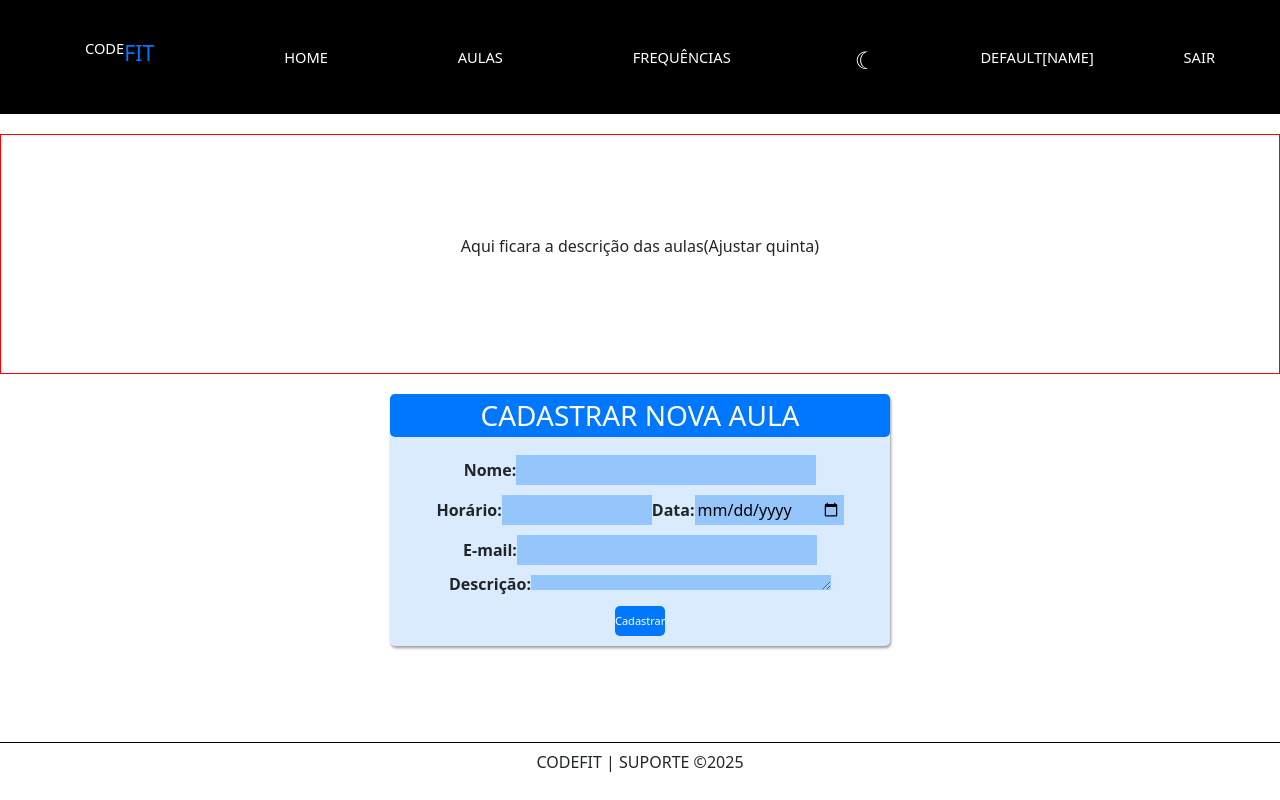
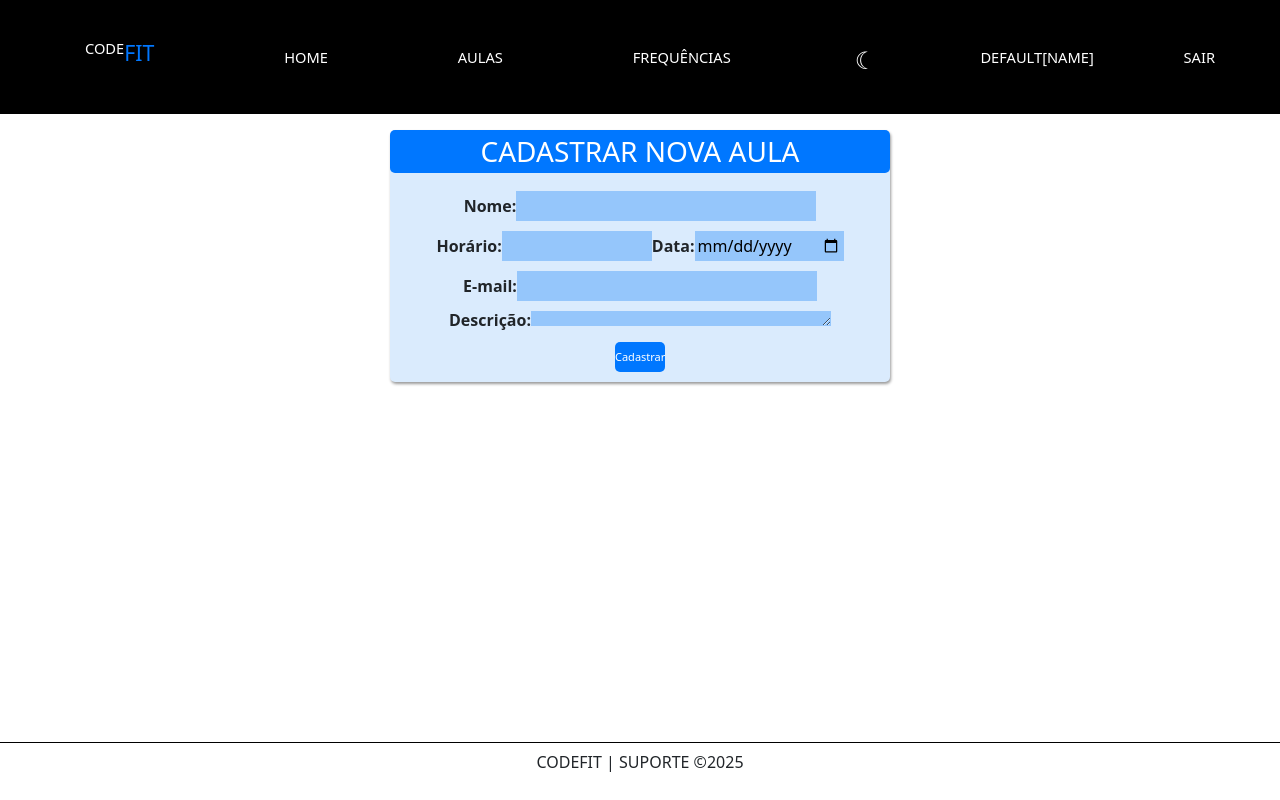
Before and after one commit to eu-nogueira/TCCmaisPraTI-Front, a React (Vite) app in the folder projectAcademy/: page /aulaInstrutor in a window 1280 px wide. Built offline with nearby package versions, Linux system fonts and the light colour scheme.

Commit message:
instrutorAula

```diff
--- a/projectAcademy/src/components/instrutorInterface/AulasDoDia.jsx
+++ b/projectAcademy/src/components/instrutorInterface/AulasDoDia.jsx
@@ -3,9 +3,7 @@ import React from 'react'
 function AulasDoDia() {
   return (
     <div>
-        <section className='aulas'>
-            <p>Aqui ficara a descrição das aulas(Ajustar quinta)</p>
-        </section>
+
     </div>
   )
 }
```
